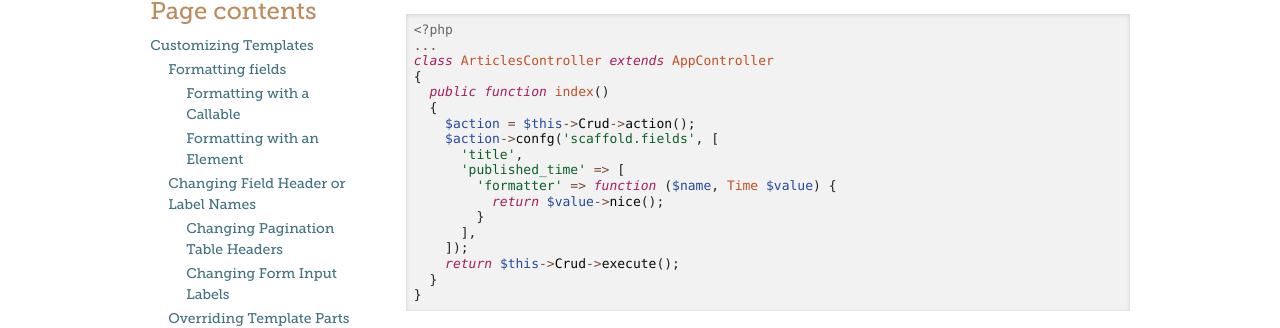
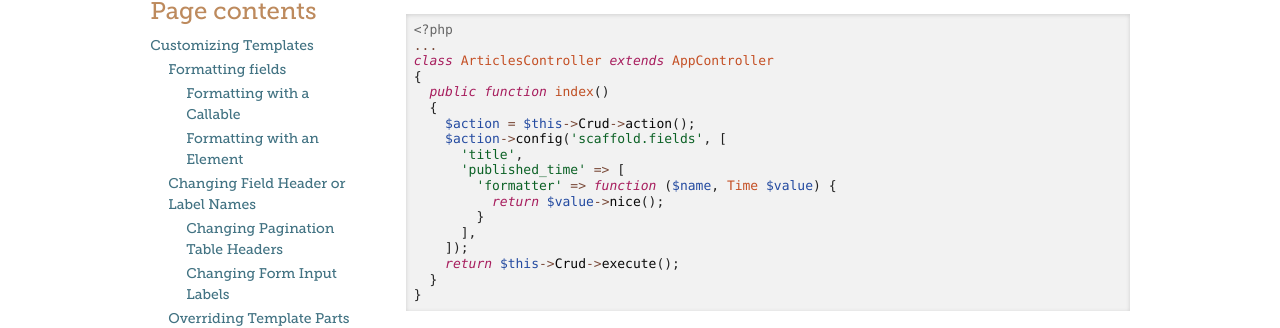
Before and after one commit to cocktailphp/crud-view, a Sphinx documentation site: the page built from docs/customizing-templates.rst, in a window 1280 px wide and 900 px high. Shown: the part 329-657 px from the top of the window. Built offline with Sphinx 7.4.7, drawn with Linux system fonts in a browser that asks for light colours; some of the changed text lies outside the part shown.

Commit message:
Fixed confg typo to config

```diff
--- a/docs/customizing-templates.rst
+++ b/docs/customizing-templates.rst
@@ -21,7 +21,7 @@ applying formatters to any of your fields. Whenever you use the
       public function index()
       {
         $action = $this->Crud->action();
-        $action->confg('scaffold.fields', [
+        $action->config('scaffold.fields', [
           'title',
           'published_time' => [
             'formatter' => function ($name, Time $value) {
@@ -130,7 +130,7 @@ In your ``index()`` action use the ``scaffold.fields`` configuration to set the
       public function index()
       {
         $action = $this->Crud->action();
-        $action->confg('scaffold.fields', [
+        $action->config('scaffold.fields', [
           'author_id' => ['title' => 'Author Name'],
           ... // The rest of the fields to display here
         ]);
@@ -153,7 +153,7 @@ title for any of the fields by using the ``scaffold.fields`` configuration
       public function add()
       {
         $action = $this->Crud->action();
-        $action->confg('scaffold.fields', [
+        $action->config('scaffold.fields', [
           'author_id' => ['label' => 'Author Name'],
           ... // The rest of the fields to display here
         ]);
```
